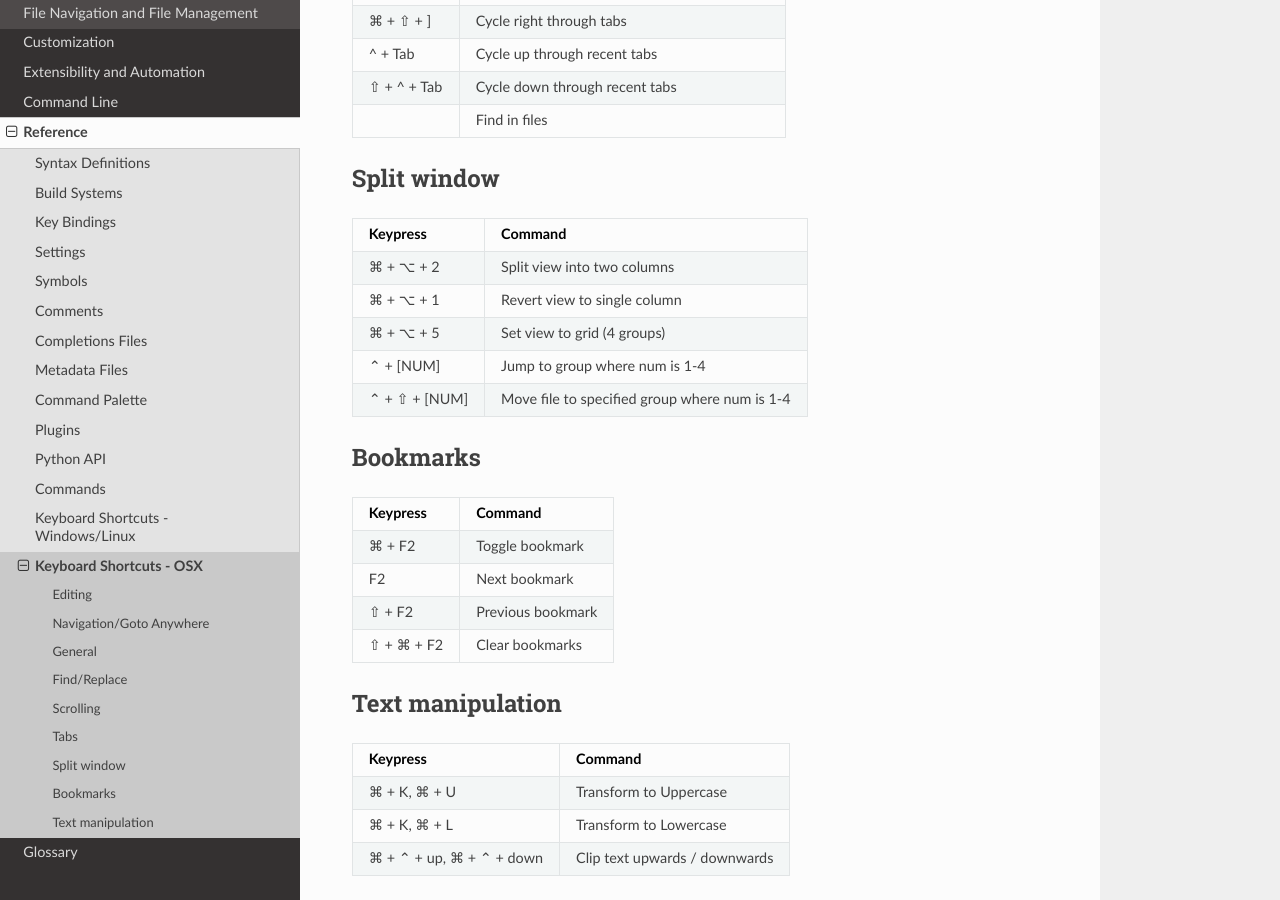
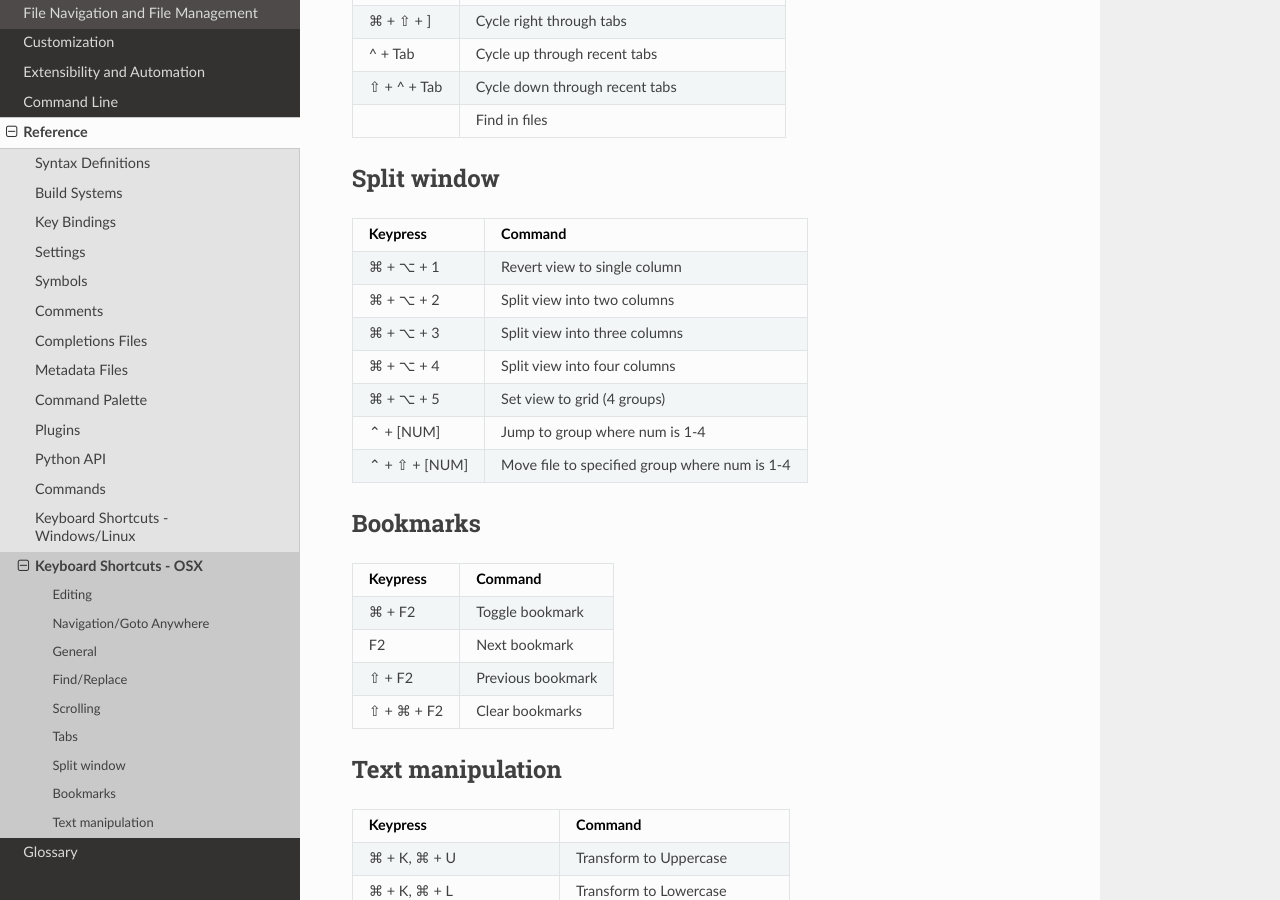
Before and after one commit to guillermooo/sublime-undocs, a Sphinx documentation site: the page built from source/reference/keyboard_shortcuts_osx.rst, in a window 1280 px wide and 900 px high, scrolled down 2565 px. Built offline with Sphinx 7.4.7 and the Read the Docs theme 2.0.0, drawn with Linux system fonts in a browser that asks for light colours.

Commit message:
Added more split window column commands
Added keypress for 3 and 4 column views as well as shifted "Revert view to single column" to the top of the table

```diff
--- a/source/reference/keyboard_shortcuts_osx.rst
+++ b/source/reference/keyboard_shortcuts_osx.rst
@@ -164,9 +164,13 @@ Split window
 +-----------------+-----------------------------------------------------------+
 | Keypress        | Command                                                   |
 +=================+===========================================================+
+| ⌘ + ⌥ + 1       | Revert view to single column                              |
++-----------------+-----------------------------------------------------------+
 | ⌘ + ⌥ + 2       | Split view into two columns                               |
 +-----------------+-----------------------------------------------------------+
-| ⌘ + ⌥ + 1       | Revert view to single column                              |
+| ⌘ + ⌥ + 3       | Split view into three columns                             |
++-----------------+-----------------------------------------------------------+
+| ⌘ + ⌥ + 4       | Split view into four columns                              |
 +-----------------+-----------------------------------------------------------+
 | ⌘ + ⌥ + 5       | Set view to grid (4 groups)                               |
 +-----------------+-----------------------------------------------------------+
```
